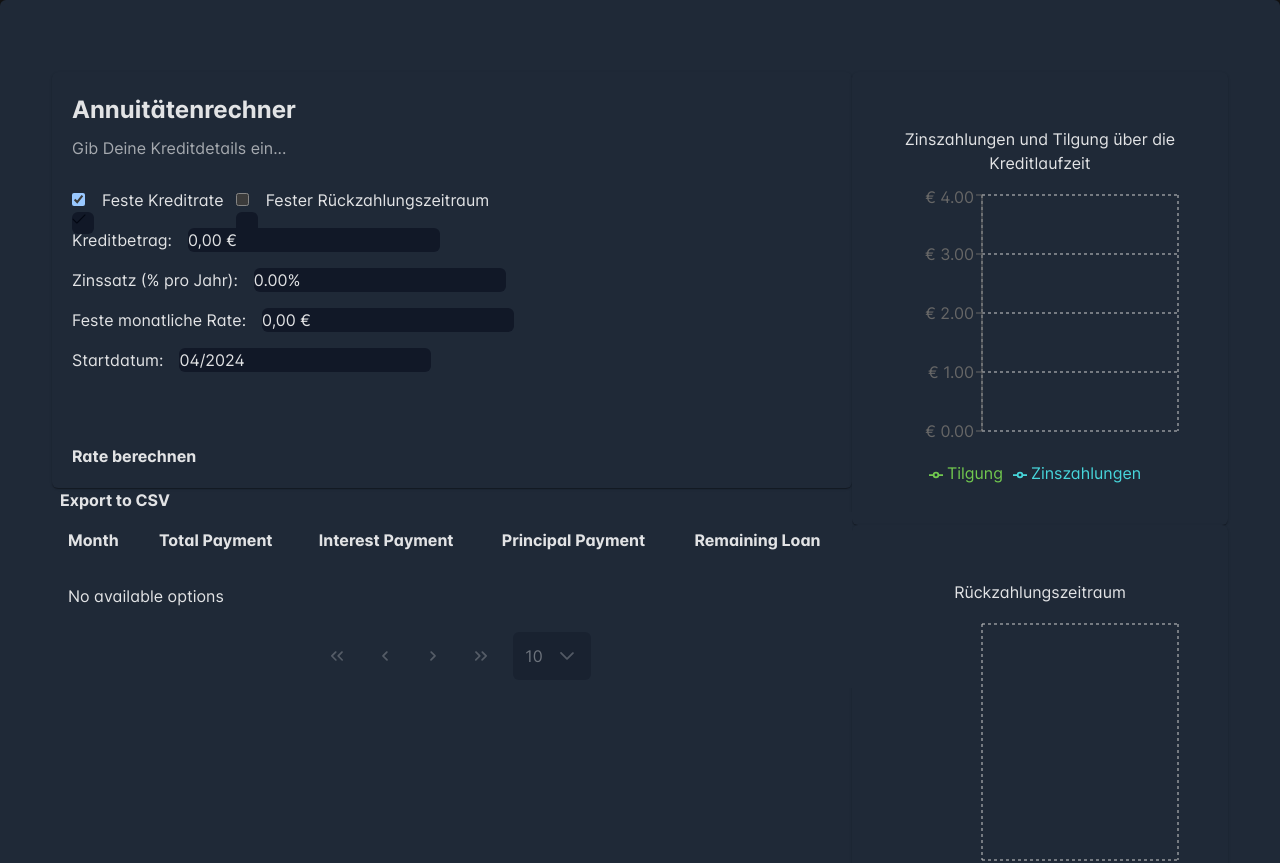
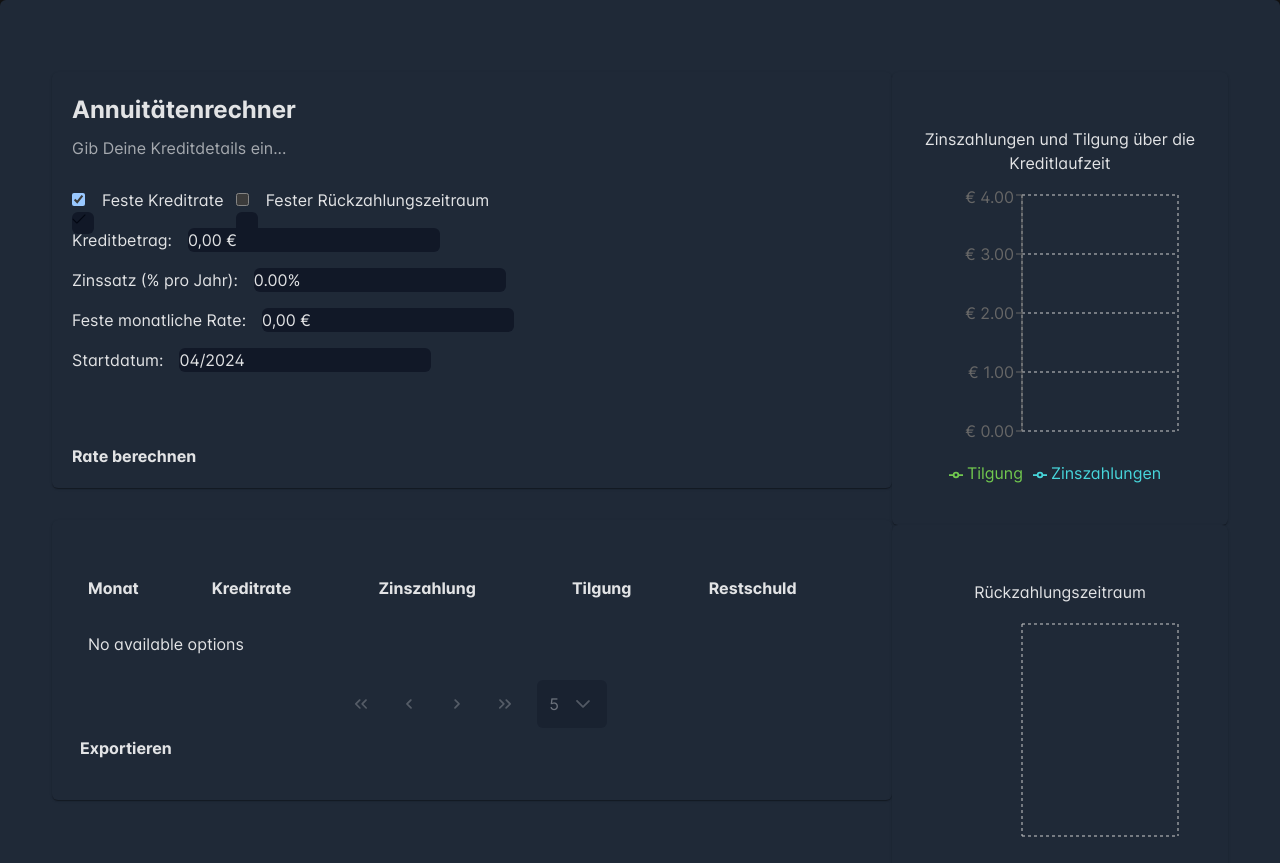
Before and after one commit to Herold1989/fin-calculator, a Next.js app: page /annuity in a window 1280 px wide. Shown: the top 863 px of the page. Built offline with nearby package versions, Linux system fonts and the light colour scheme.

Commit message:
Refactor PaymentScheduleTable component in annuity calculator

```diff
--- a/app/(calculators)/annuity/components/payment-schedule-table.tsx
+++ b/app/(calculators)/annuity/components/payment-schedule-table.tsx
@@ -1,41 +1,94 @@
-import React from 'react';
-import { DataTable } from 'primereact/datatable';
-import { Column } from 'primereact/column';
-import { Button } from 'primereact/button';
-import useStore from '@/utils/store';
+import React from "react";
+import { DataTable } from "primereact/datatable";
+import { Column } from "primereact/column";
+import { Button } from "primereact/button";
+import useStore from "@/utils/store";
+import { Card } from "primereact/card";
 
 const PaymentScheduleTable = () => {
-    const payments = useStore(state => state.payments);
+  const payments = useStore((state) => state.payments);
 
   // Function to handle CSV export
   const exportCSV = () => {
-        const csvHeader = "Month,Total Payment,Interest Payment,Principal Payment,Remaining Loan\n";
-        const csvRows = payments.map(payment =>
-            `${payment.month},${payment.totalPayment.toFixed(2)},${payment.interestPayment.toFixed(2)},${payment.principalPayment.toFixed(2)},${payment.remainingLoan.toFixed(2)}`
-        ).join("\n");
+    const csvHeader =
+      "Month,Total Payment,Interest Payment,Principal Payment,Remaining Loan\n";
+    const csvRows = payments
+      .map(
+        (payment) =>
+          `${payment.month},${payment.totalPayment.toFixed(
+            2
+          )},${payment.interestPayment.toFixed(
+            2
+          )},${payment.principalPayment.toFixed(
+            2
+          )},${payment.remainingLoan.toFixed(2)}`
+      )
+      .join("\n");
 
-        const blob = new Blob([csvHeader + csvRows], { type: 'text/csv;charset=utf-8;' });
+    const blob = new Blob([csvHeader + csvRows], {
+      type: "text/csv;charset=utf-8;",
+    });
     const link = document.createElement("a");
     const url = URL.createObjectURL(blob);
     link.setAttribute("href", url);
     link.setAttribute("download", "payment-schedule.csv");
-        link.style.visibility = 'hidden';
+    link.style.visibility = "hidden";
     document.body.appendChild(link);
     link.click();
     document.body.removeChild(link);
   };
 
+  const formatCurrency = (value: number): string => {
+    return `€${value.toFixed(2)}`;
+  };
+
+  const currencyBodyTemplate = (rowData: any, field: string): JSX.Element => {
+    return <>{formatCurrency(rowData[field])}</>;
+  };
+
   return (
+    <Card>
       <div>
-            <Button label="Export to CSV" icon="pi pi-download" className="p-button-help" onClick={exportCSV} />
-            <DataTable value={payments} paginator rows={10} rowsPerPageOptions={[5, 10, 25, 50]} tableStyle={{ minWidth: '50rem' }}>
-                <Column field="month" header="Month" />
-                <Column field="totalPayment" header="Total Payment" />
-                <Column field="interestPayment" header="Interest Payment" />
-                <Column field="principalPayment" header="Principal Payment" />
-                <Column field="remainingLoan" header="Remaining Loan" />
+        <DataTable
+          value={payments}
+          paginator
+          rows={5}
+          rowsPerPageOptions={[5, 10, 25, 50]}
+          tableStyle={{ minWidth: "50rem" }}
+        >
+          <Column field="month" header="Monat" />
+          <Column
+            field="totalPayment"
+            header="Kreditrate"
+            body={(rowData) => currencyBodyTemplate(rowData, "totalPayment")}
+          />
+          <Column
+            field="interestPayment"
+            header="Zinszahlung"
+            body={(rowData) => currencyBodyTemplate(rowData, "interestPayment")}
+          />
+          <Column
+            field="principalPayment"
+            header="Tilgung"
+            body={(rowData) =>
+              currencyBodyTemplate(rowData, "principalPayment")
+            }
+          />
+          <Column
+            field="remainingLoan"
+            header="Restschuld"
+            body={(rowData) => currencyBodyTemplate(rowData, "remainingLoan")}
+          />
         </DataTable>
       </div>
+      <div>
+        <Button
+          label="Exportieren"
+          icon="pi pi-file-excel"
+          onClick={exportCSV}
+        />
+      </div>
+    </Card>
   );
 };
 
--- a/app/(calculators)/annuity/page.tsx
+++ b/app/(calculators)/annuity/page.tsx
@@ -12,8 +12,11 @@ const AnnuityCalculator = () => {
         <div className="flex items-center justify-center min-h-screen p-4 sm:p-6 lg:p-8">
             <div className="container mx-auto flex flex-col md:flex-row">
                 <div className="md:flex-1">
-                    <AnnuityCalculatorForm/>
-                    <PaymentScheduleTable />
+                    <AnnuityCalculatorForm />
+                    {/* Adding space between calculator form and payment table */}
+                    <div style={{ marginTop: '2rem' }}>
+                        <PaymentScheduleTable />
+                    </div>
                 </div>
                 <div className="md:flex-1">
                     <AnnuityChart />
```
Lines whose indentation alone changed are shown as unchanged.
